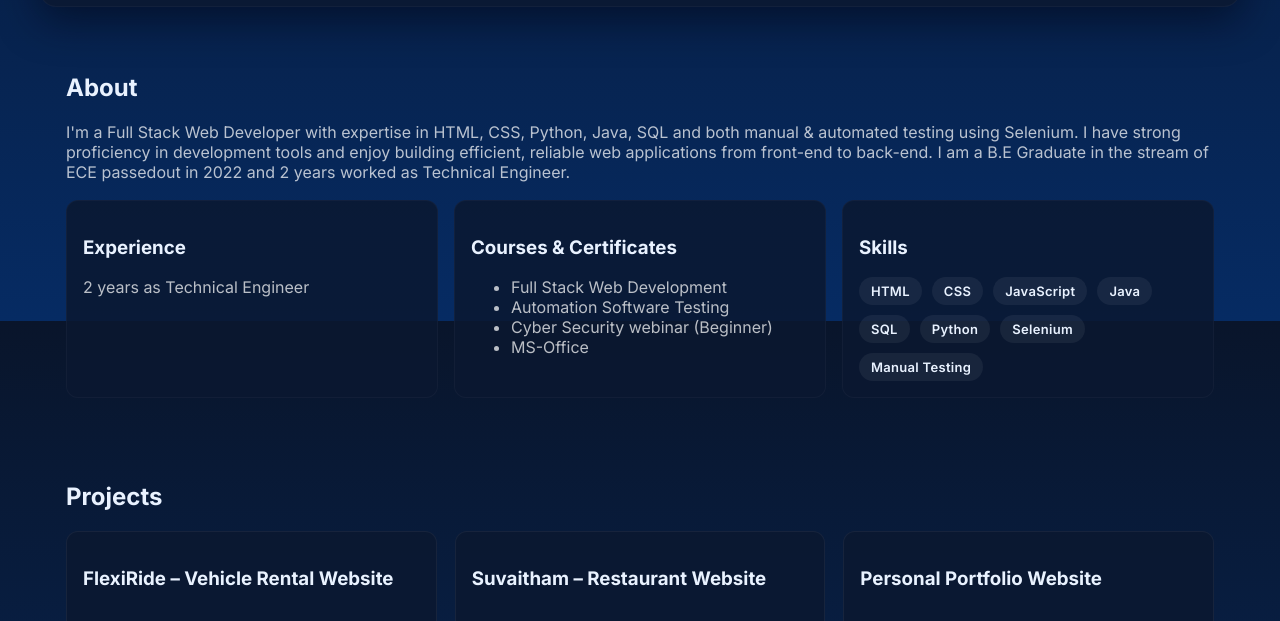
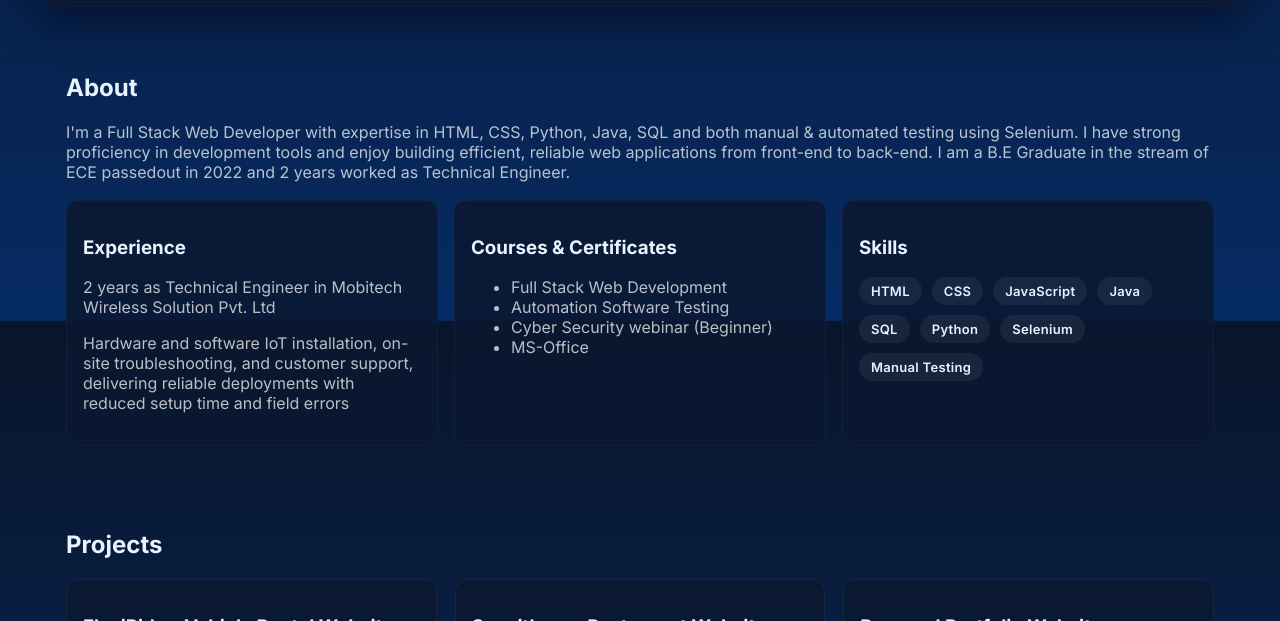
Before and after one commit to selvasejin/personal-portfolio, a plain HTML site: page index.html in a window 1280 px wide. Shown: the part 479-1100 px from the top of the page. Drawn offline with nearby package versions, Linux system fonts and the light colour scheme.

Commit message:
Update index.html

```diff
--- a/index.html
+++ b/index.html
@@ -83,7 +83,8 @@
                 <div class="boxs">
                     <div class="box">
                         <h3>Experience</h3>
-                        <p class="def">2 years as Technical Engineer</p>
+                        <p class="def">2 years as Technical Engineer in Mobitech Wireless Solution Pvt. Ltd</p>
+                        <p class="def">Hardware and software IoT installation, on-site troubleshooting, and customer support, delivering reliable deployments with reduced setup time and field errors</p>
                     </div>
                     <div class="box">
                         <h3>Courses & Certificates</h3>
```
